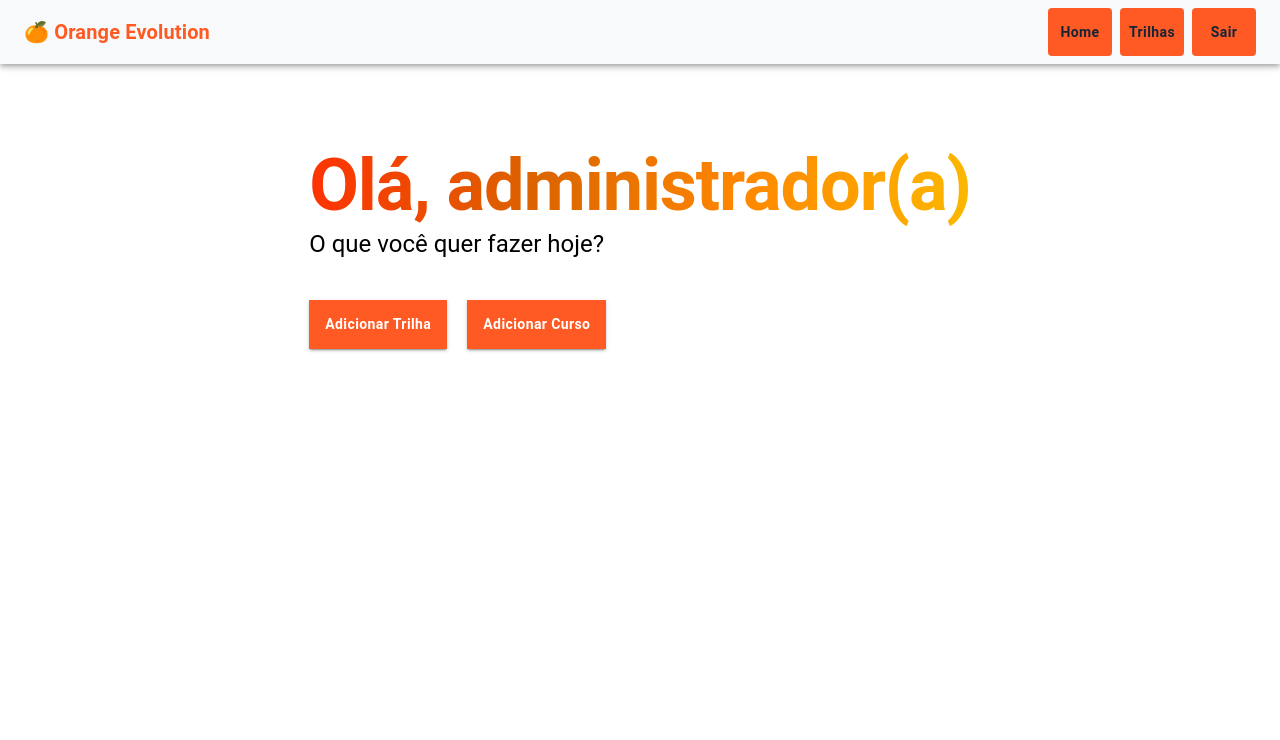
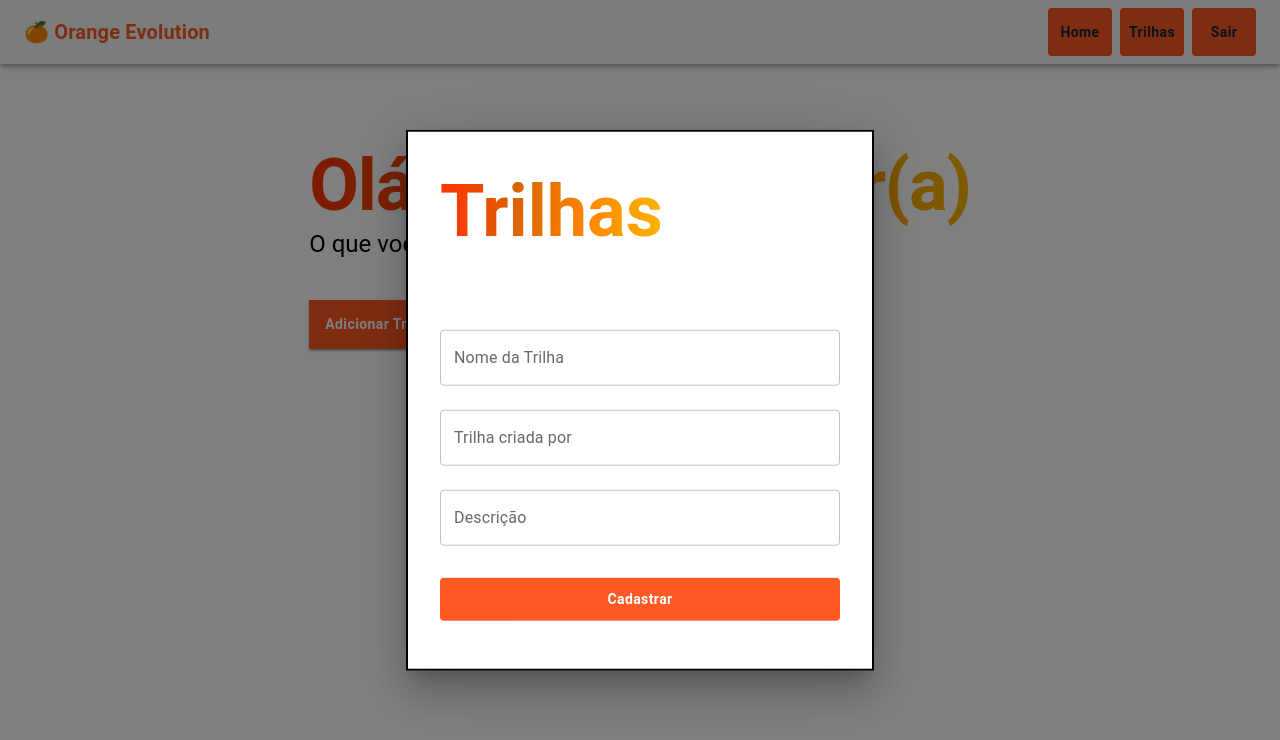
Before and after one commit to squad34-2022/hackathon_squad34_frontend, a React (Vite) app: page /admindashboard in a window 1280 px wide. Both pictures are taken after a click on the button "Adicionar Trilha". Shown: the top 740 px of the page. Built offline with nearby package versions, Linux system fonts and the light colour scheme.

Commit message:
:sparkles: feat: Cria modal trilhas

```diff
--- a/src/pages/AdminDashboard/AdminDashboard.jsx
+++ b/src/pages/AdminDashboard/AdminDashboard.jsx
@@ -1,10 +1,27 @@
 import { Typography, Grid, Box, Button } from "@mui/material";
 import React from "react";
 import Navbar from "../../components/Navbar/Navbar";
+import Modal from "@mui/material/Modal";
+import "./adminDashboard.css";
+import TextField from "@mui/material/TextField";
 
-import "./adminDashboard.css";
+const style = {
+  position: "absolute",
+  top: "50%",
+  left: "50%",
+  transform: "translate(-50%, -50%)",
+  width: 400,
+  bgcolor: "background.paper",
+  border: "2px solid #000",
+  boxShadow: 24,
+  p: 4,
+};
 
 function AdminDashboard() {
+  const [open, setOpen] = React.useState(false);
+  const handleOpen = () => setOpen(true);
+  const handleClose = () => setOpen(false);
+
   return (
     <>
       <Navbar />
@@ -22,9 +39,72 @@
             <Typography variant="h5">O que você quer fazer hoje?</Typography>
           </Box>
           <Box>
-            <Button variant="contained" className="admin-dash-btn mg-top">
+            <Button
+              onClick={handleOpen}
+              variant="contained"
+              className="admin-dash-btn mg-top"
+            >
               Adicionar Trilha
             </Button>
+            <Modal
+              open={open}
+              onClose={handleClose}
+              aria-labelledby="modal-modal-title"
+              aria-describedby="modal-modal-description"
+            >
+              <Box sx={style}>
+                <Typography id="modal-modal-title" component="h1" variant="h5">
+                  Trilhas
+                </Typography>
+
+                <TextField
+                  margin="normal"
+                  required
+                  fullWidth
+                  id="name"
+                  label="Nome da Trilha"
+                  name="name"
+                  autoComplete="name"
+                  autoFocus
+                />
+
+                <TextField
+                  margin="normal"
+                  required
+                  fullWidth
+                  id="created"
+                  label="Trilha criada por"
+                  name="created"
+                  autoComplete="created"
+                  autoFocus
+                />
+
+                <TextField
+                  margin="normal"
+                  required
+                  fullWidth
+                  id="created"
+                  label="Descrição"
+                  name="created"
+                  autoComplete="created"
+                  autoFocus
+                />
+
+                <Button
+                  type="submit"
+                  fullWidth
+                  variant="outlined"
+                  sx={{
+                    mt: 3,
+                    mb: 2,
+                    p: 1,
+                    borderRadius: "4px",
+                  }}
+                >
+                  Cadastrar
+                </Button>
+              </Box>
+            </Modal>
             <Button variant="contained" className="mg-top">
               Adicionar Curso
             </Button>
@@ -33,6 +113,33 @@
       </Grid>
     </>
   );
+
+  function BasicModal() {
+    const [open, setOpen] = React.useState(false);
+    const handleOpen = () => setOpen(true);
+    const handleClose = () => setOpen(false);
+
+    return (
+      <div>
+        <Button onClick={handleOpen}>Open modal</Button>
+        <Modal
+          open={open}
+          onClose={handleClose}
+          aria-labelledby="modal-modal-title"
+          aria-describedby="modal-modal-description"
+        >
+          <Box sx={style}>
+            <Typography id="modal-modal-title" variant="h6" component="h2">
+              Text in a modal
+            </Typography>
+            <Typography id="modal-modal-description" sx={{ mt: 2 }}>
+              Duis mollis, est non commodo luctus, nisi erat porttitor ligula.
+            </Typography>
+          </Box>
+        </Modal>
+      </div>
+    );
+  }
 }
 
 export default AdminDashboard;
```
Also changed, not shown: src/pages/AdminDashboard/adminDashboard.css (line endings or trailing spaces).
